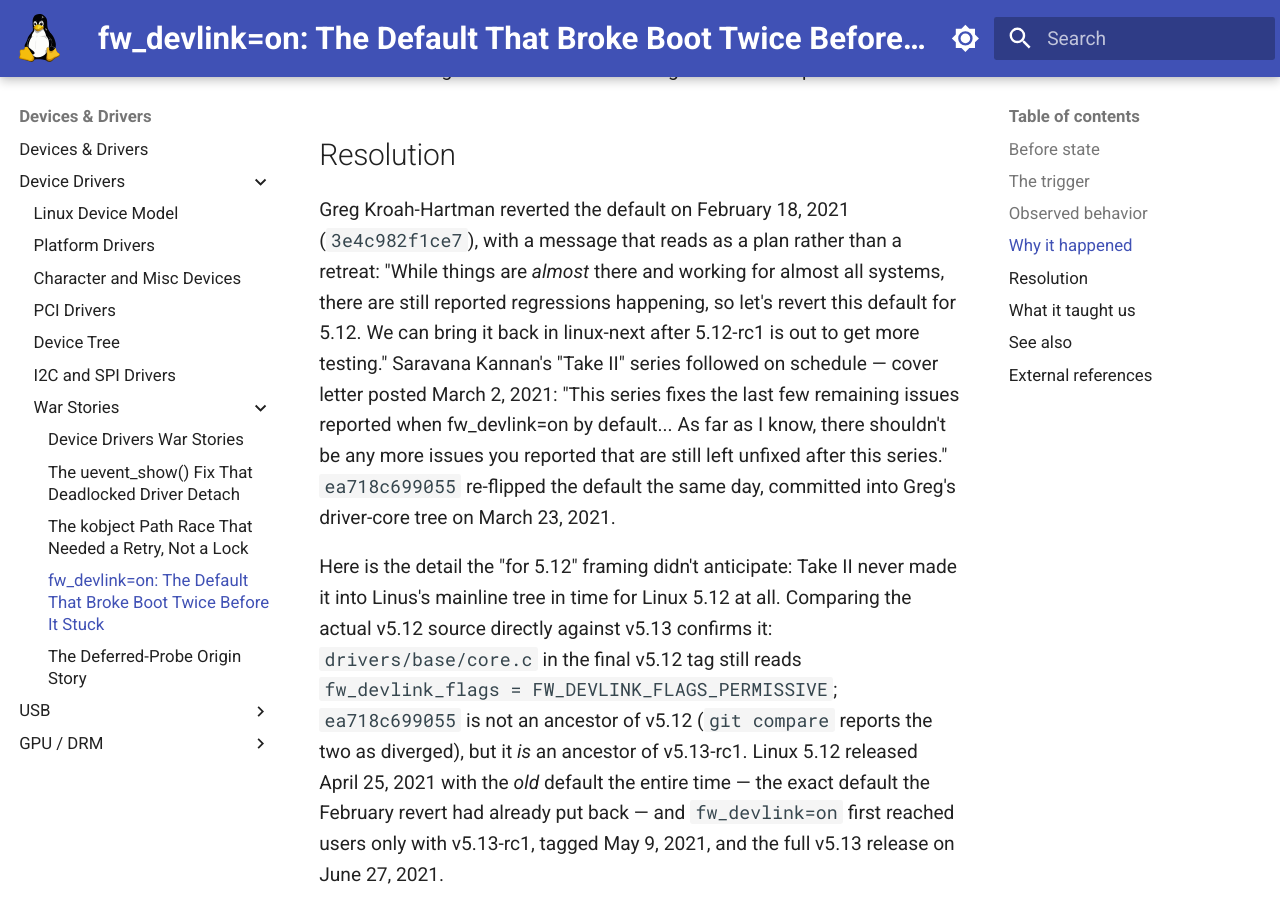
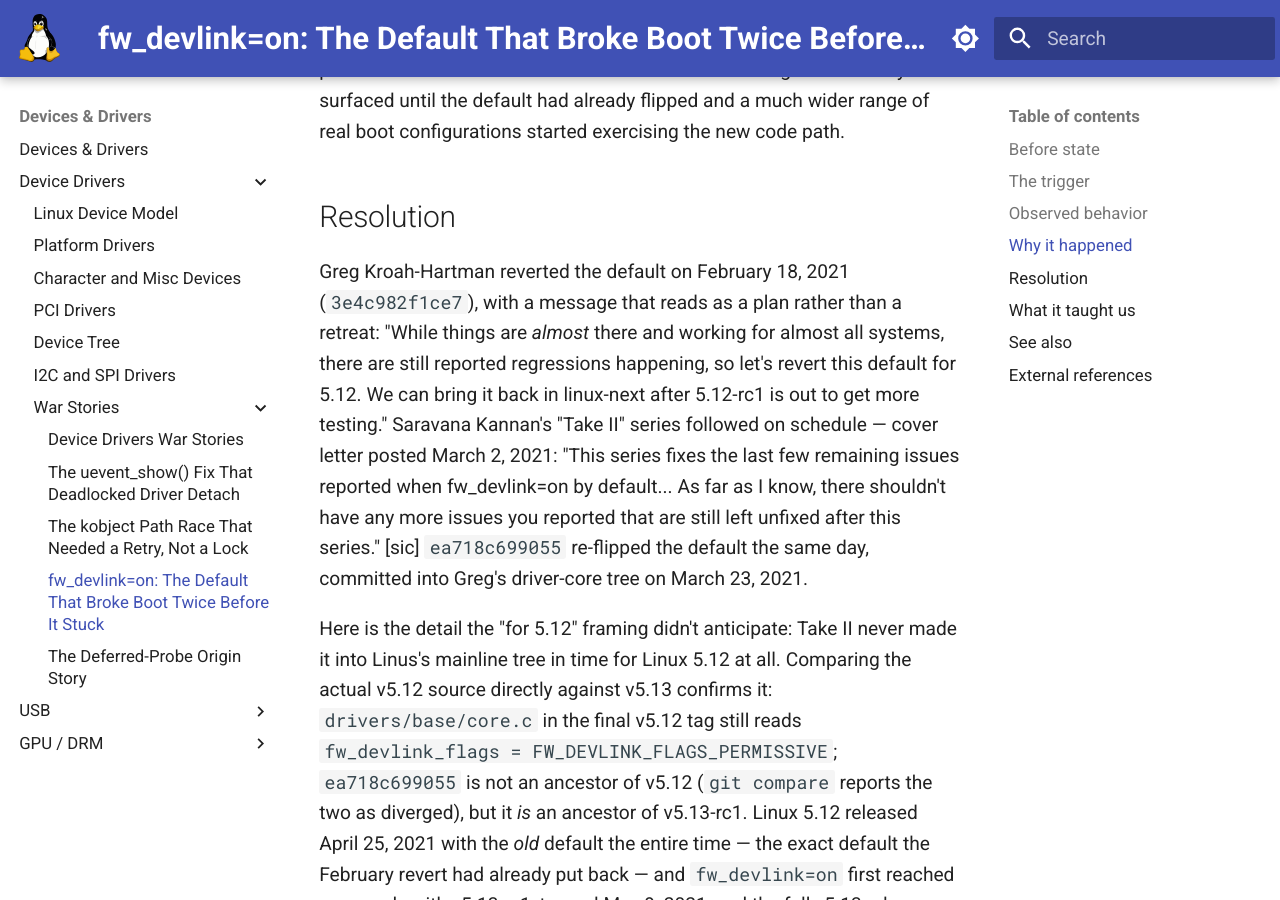
Before and after one commit to laveeshb/linux-kernel-internals, an MkDocs documentation site: the page built from docs/drivers/war-stories/fw-devlink-boot-breaking.md, in a window 1280 px wide and 900 px high, scrolled down 4204 px. Built offline with MkDocs 1.6.1 and Material for MkDocs 9.7.7, drawn with Linux system fonts in a browser that asks for light colours; some of the changed text lies outside the part shown.

Commit message:
Fix round-1 review findings on drivers war-stories pages
- kobject-path-race.md: note the fix's 6.2.3 stable backport (Mar 10,
  2023) alongside the 6.3 mainline landing, so "Fixed in" doesn't read
  as if no fix existed before 6.3.0
- war-stories.md: kobject_get_path() lives in lib/kobject.c, not
  drivers/base/ - correct the blockquote and comparison table row
- war-stories.md: soften the "every fw_devlink regression was a
  struct-device-never-registered gap" claim - the Exynos fix was a
  parsing bug and the Broadcom/SCMI regression was a stale DT
  reference, neither matching that exact shape
- fw-devlink-boot-breaking.md: cite the actual 2020 re-enable commit
  (c78c31b374a6) instead of the underlying bug-fix commit it was
  conflated with, and fix a silently "corrected" typo in a direct
  quote from Saravana Kannan's Take II cover letter

```diff
--- a/docs/drivers/war-stories/fw-devlink-boot-breaking.md
+++ b/docs/drivers/war-stories/fw-devlink-boot-breaking.md
@@ -48,7 +48,7 @@
 
 ## Resolution
 
-Greg Kroah-Hartman reverted the default on February 18, 2021 (`3e4c982f1ce7`), with a message that reads as a plan rather than a retreat: "While things are _almost_ there and working for almost all systems, there are still reported regressions happening, so let's revert this default for 5.12. We can bring it back in linux-next after 5.12-rc1 is out to get more testing." Saravana Kannan's "Take II" series followed on schedule — cover letter posted March 2, 2021: "This series fixes the last few remaining issues reported when fw_devlink=on by default... As far as I know, there shouldn't be any more issues you reported that are still left unfixed after this series." `ea718c699055` re-flipped the default the same day, committed into Greg's driver-core tree on March 23, 2021.
+Greg Kroah-Hartman reverted the default on February 18, 2021 (`3e4c982f1ce7`), with a message that reads as a plan rather than a retreat: "While things are _almost_ there and working for almost all systems, there are still reported regressions happening, so let's revert this default for 5.12. We can bring it back in linux-next after 5.12-rc1 is out to get more testing." Saravana Kannan's "Take II" series followed on schedule — cover letter posted March 2, 2021: "This series fixes the last few remaining issues reported when fw_devlink=on by default... As far as I know, there shouldn't have any more issues you reported that are still left unfixed after this series." [sic] `ea718c699055` re-flipped the default the same day, committed into Greg's driver-core tree on March 23, 2021.
 
 Here is the detail the "for 5.12" framing didn't anticipate: Take II never made it into Linus's mainline tree in time for Linux 5.12 at all. Comparing the actual v5.12 source directly against v5.13 confirms it: `drivers/base/core.c` in the final v5.12 tag still reads `fw_devlink_flags = FW_DEVLINK_FLAGS_PERMISSIVE`; `ea718c699055` is not an ancestor of v5.12 (`git compare` reports the two as diverged), but it *is* an ancestor of v5.13-rc1. Linux 5.12 released April 25, 2021 with the *old* default the entire time — the exact default the February revert had already put back — and `fw_devlink=on` first reached users only with v5.13-rc1, tagged May 9, 2021, and the full v5.13 release on June 27, 2021.
 
```
Also changed, not shown: other parts of docs/drivers/war-stories/fw-devlink-boot-breaking.md (+2 -1 lines), docs/drivers/war-stories.md (+3 -3 lines), docs/drivers/war-stories/kobject-path-race.md (+1 -1 lines).
